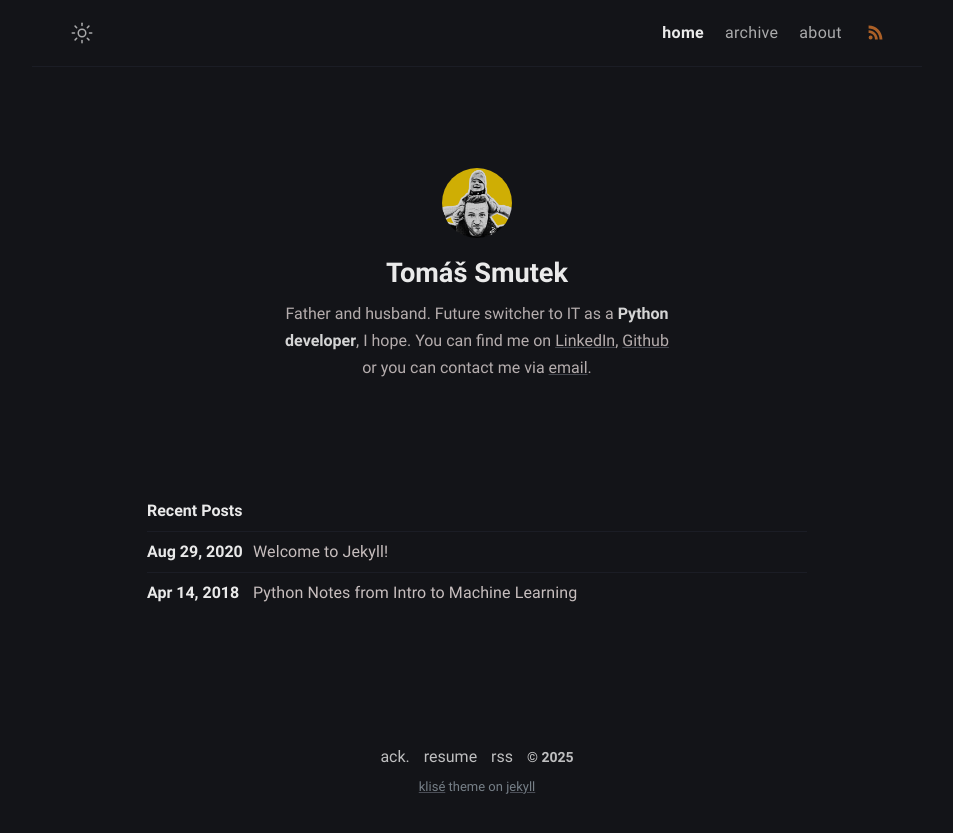
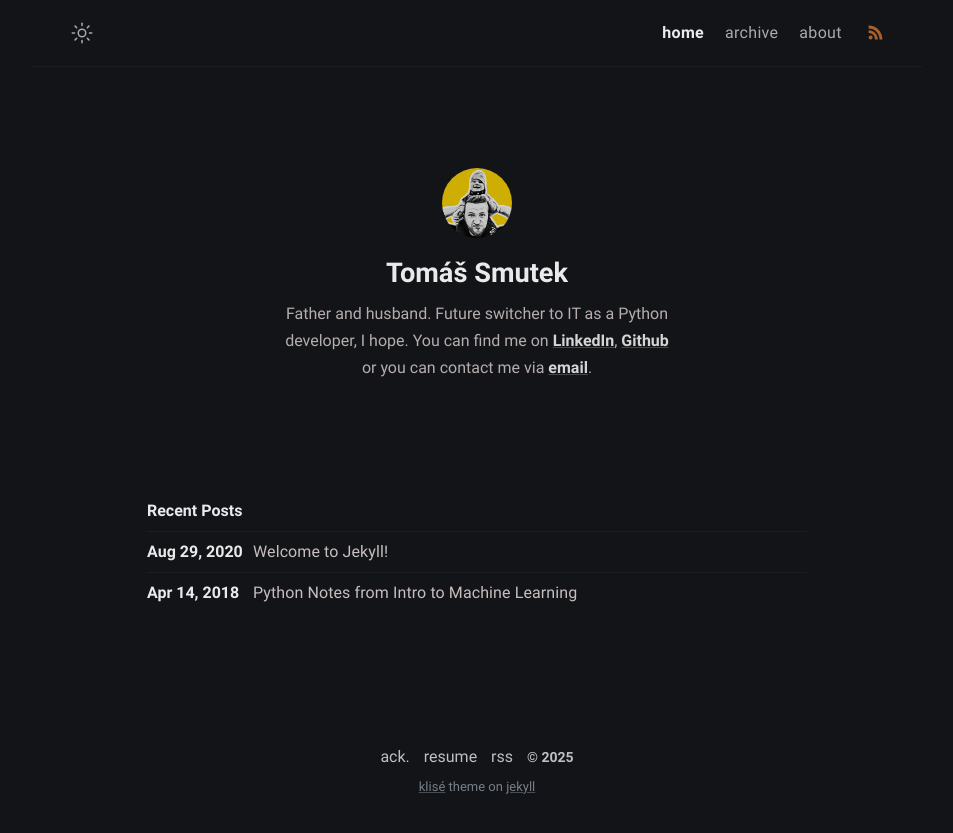
Before and after one commit to heysmtk/heysmtk.github.io, a Jekyll site: the page built from index.md, in a window 1280 px wide. Shown: the top 833 px of the page, without its empty margins (163-1116 px from the left). Built offline with Jekyll 4.4.1, drawn with Linux system fonts in a browser that asks for light colours.

```diff
--- a/_config.yml
+++ b/_config.yml
@@ -13,10 +13,10 @@ mode: dark # default theme "dark" | "light"
 author:
   name: Tomáš Smutek # author name
   bio: >- # tell to the world
-    Father and husband. Future switcher to IT as a <b>Python developer</b>, I hope. You can find me on
-    <a href="https://www.linkedin.com/in/heysmtk/" target="_blank" rel="noopener">LinkedIn</a>,
-    <a href="https://github.com/heysmtk" target="_blank" rel="noopener">Github</a> or you can contact me via
-    <a href="mailto:smtktom@gmail.com" target="_blank" rel="noopener">email</a>.
+    Father and husband. Future switcher to IT as a Python developer, I hope. You can find me on
+    <a href="https://www.linkedin.com/in/heysmtk/" target="_blank" rel="noopener"><b>LinkedIn</b></a>,
+    <a href="https://github.com/heysmtk" target="_blank" rel="noopener"><b>Github</b></a> or you can contact me via
+    <a href="mailto:smtktom@gmail.com" target="_blank" rel="noopener"><b>email</b></a>.
   username: heysmtk # general username
   github: heysmtk # github username
   linkedin: heysmtk # twitter username
```
